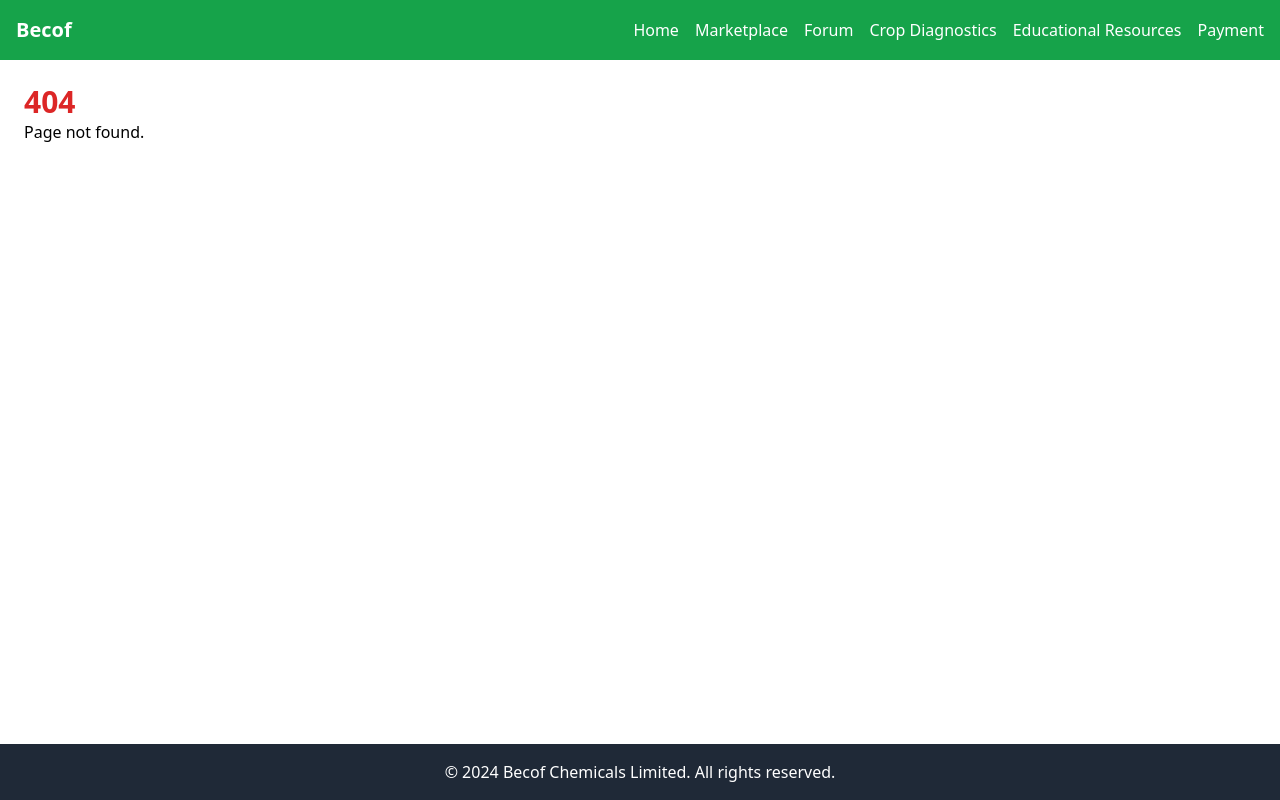
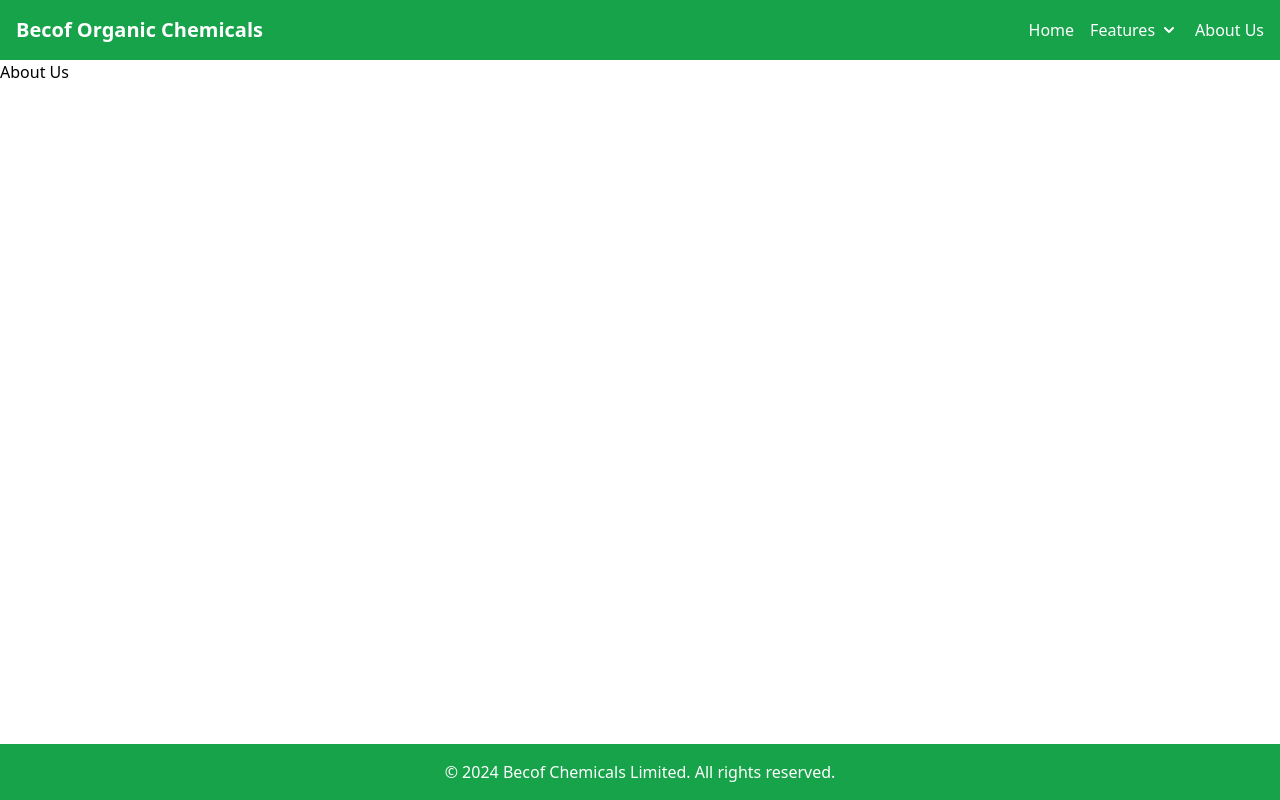
Before and after one commit to benjaminmweribaya/becof-organic-chemicals, a React (Create React App) app in the folder frontend/: page /about in a window 1280 px wide. Before the commit this address had no page. Built offline with nearby package versions, Linux system fonts and the light colour scheme.

Commit message:
feat: implement dropdown menu in Navbar - Add dropdown for better navigation - Group related links under 'Features'

```diff
--- a/frontend/src/App.js
+++ b/frontend/src/App.js
@@ -23,6 +23,7 @@ function App() {
                         <Route path="/crop-diagnostics" element={<CropDiagnostics />} />
                         <Route path="/educational-resources" element={<EducationalResources />} />
                         <Route path="/payment" element={<Payment />} />
+                        <Route path="about" element={<div>About Us</div>} />
                         <Route path="*" element={<NotFound />} />
                     </Routes>
                 </main>
--- a/frontend/src/components/Footer.js
+++ b/frontend/src/components/Footer.js
@@ -2,7 +2,7 @@ import React from 'react';
 
 function Footer() {
   return (
-    <footer className="bg-gray-800 text-white text-center p-4">
+    <footer className="bg-green-600 text-white text-center p-4">
       <p>&copy; 2024 Becof Chemicals Limited. All rights reserved.</p>
     </footer>
   );
--- a/frontend/src/components/NavBar.js
+++ b/frontend/src/components/NavBar.js
@@ -1,18 +1,59 @@
-import React from 'react';
+import React, { useState } from 'react';
 import { Link } from 'react-router-dom';
 
 function Navbar() {
+    const [isDropdownOpen, setIsDropdownOpen] = useState(false);
+
+    const toggleDropdown = () => {
+        setIsDropdownOpen(!isDropdownOpen);
+    };
+
     return (
         <nav className="bg-green-600 text-white p-4">
             <div className="container mx-auto flex justify-between items-center">
-                <Link to="/" className="text-xl font-bold">Becof</Link>
-                <ul className="flex space-x-4">
+                <Link to="/" className="text-xl font-bold">Becof Organic Chemicals</Link>
+                <ul className="flex space-x-4 items-center">
                     <li><Link to="/">Home</Link></li>
-                    <li><Link to="/marketplace">Marketplace</Link></li>
-                    <li><Link to="/forum">Forum</Link></li>
-                    <li><Link to="/crop-diagnostics">Crop Diagnostics</Link></li>
-                    <li><Link to="/educational-resources">Educational Resources</Link></li>
-                    <li><Link to="/payment">Payment</Link></li>
+                    <li className="relative">
+                        <button
+                            onClick={toggleDropdown}
+                            className="flex items-center space-x-1"
+                        >
+                            <span>Features</span>
+                            <svg
+                                xmlns="http://www.w3.org/2000/svg"
+                                className="h-5 w-5"
+                                viewBox="0 0 20 20"
+                                fill="currentColor"
+                            >
+                                <path
+                                    fillRule="evenodd"
+                                    d="M5.293 7.293a1 1 0 011.414 0L10 10.586l3.293-3.293a1 1 0 111.414 1.414l-4 4a1 1 0 01-1.414 0l-4-4a1 1 0 010-1.414z"
+                                    clipRule="evenodd"
+                                />
+                            </svg>
+                        </button>
+                        {isDropdownOpen && (
+                            <ul className="absolute bg-white text-black mt-2 w-48 rounded shadow-lg">
+                                <li className="p-2 hover:bg-gray-200">
+                                    <Link to="/marketplace">Marketplace</Link>
+                                </li>
+                                <li className="p-2 hover:bg-gray-200">
+                                    <Link to="/forum">Forum</Link>
+                                </li>
+                                <li className="p-2 hover:bg-gray-200">
+                                    <Link to="/crop-diagnostics">Crop Diagnostics</Link>
+                                </li>
+                                <li className="p-2 hover:bg-gray-200">
+                                    <Link to="/educational-resources">Educational Resources</Link>
+                                </li>
+                                <li className="p-2 hover:bg-gray-200">
+                                    <Link to="/payment">Payment</Link>
+                                </li>
+                            </ul>
+                        )}
+                    </li>
+                    <li><Link to="/about">About Us</Link></li>
                 </ul>
             </div>
         </nav>
--- /dev/null
+++ b/frontend/src/pages/About.js
@@ -0,0 +1,12 @@
+import React from 'react';
+
+function PageName() {
+    return (
+        <div className="container mx-auto p-4">
+            <h1 className="text-2xl font-bold">Page Title</h1>
+            <p className="mt-4">Page content goes here...</p>
+        </div>
+    );
+}
+
+export default PageName;
```
